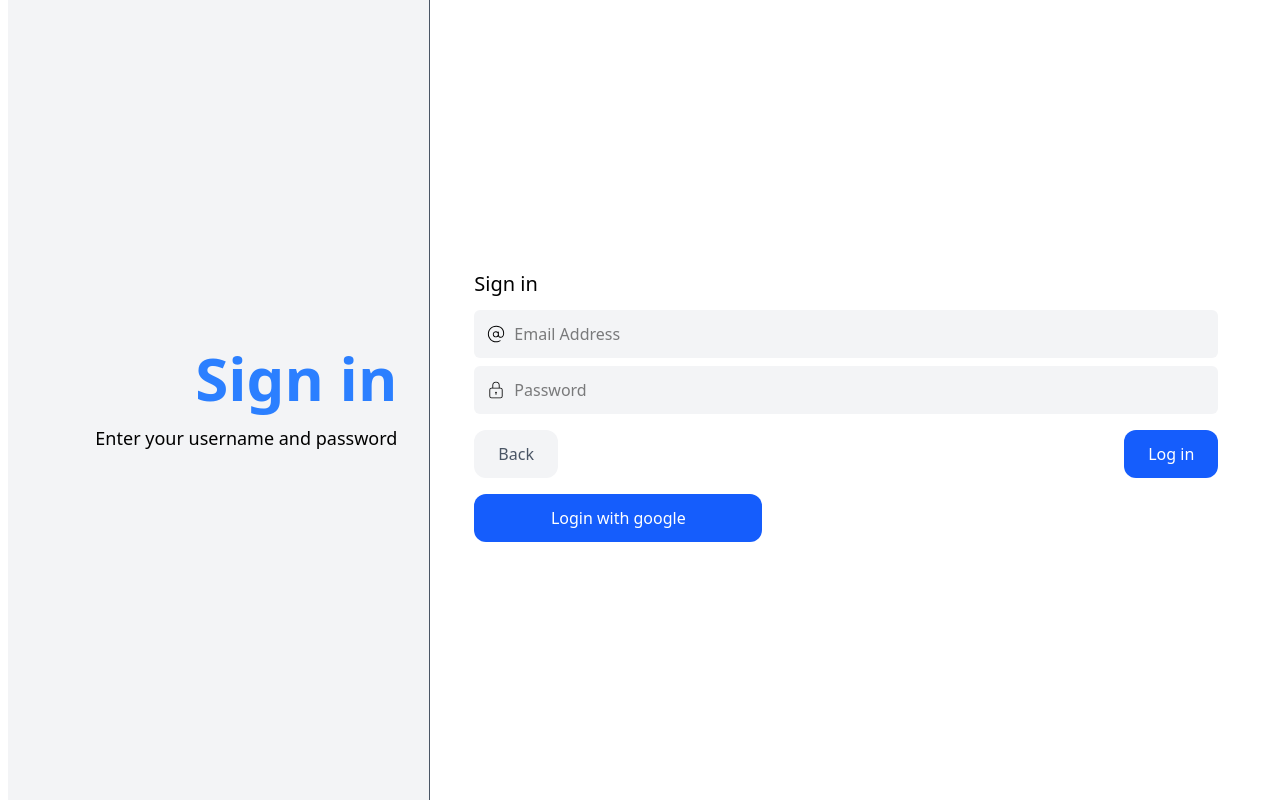
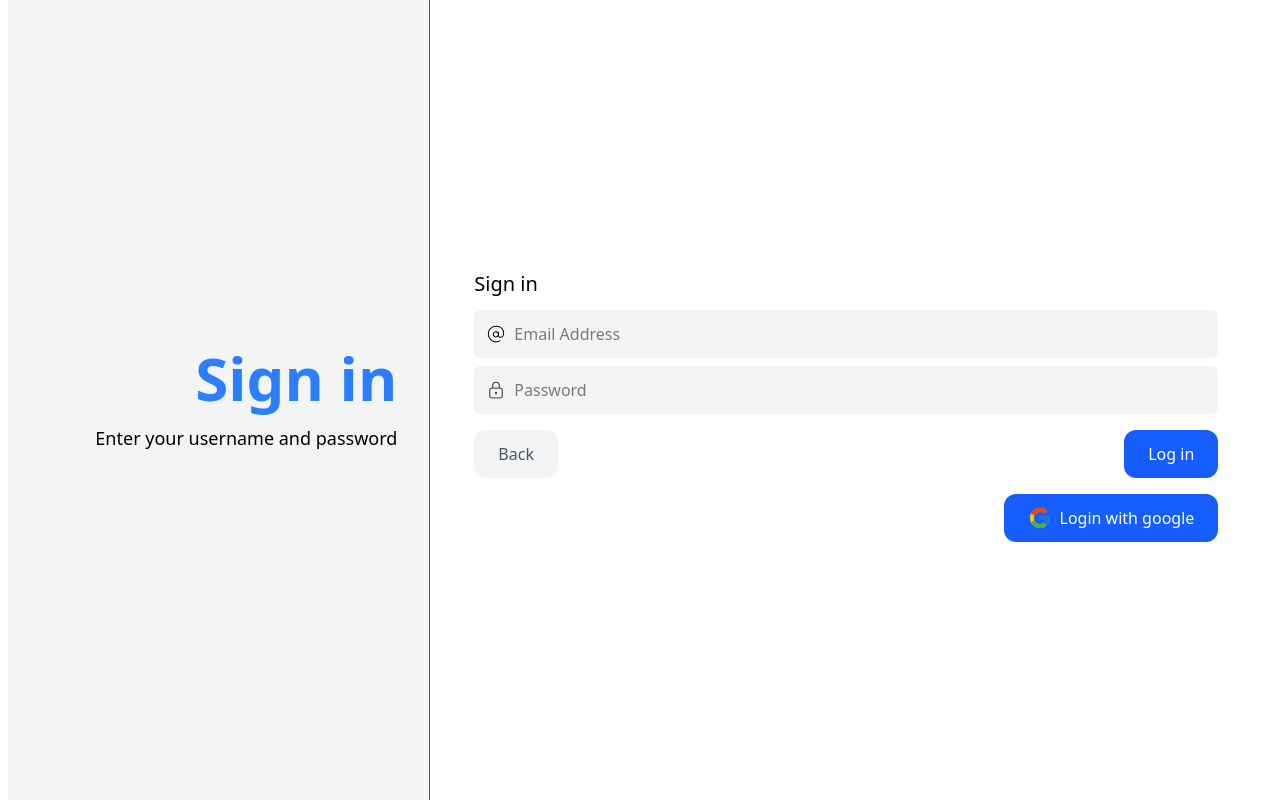
Before and after one commit to jakubkrup99/InzynierkaFront, a React (Vite) app: page /login in a window 1280 px wide. Built offline with nearby package versions, Linux system fonts and the light colour scheme.

Commit message:
google login button

```diff
--- a/src/components/Buttons/Button.tsx
+++ b/src/components/Buttons/Button.tsx
@@ -3,6 +3,7 @@ import React from "react";
 type ButtonProps = React.ButtonHTMLAttributes<HTMLButtonElement> & {
   color?: "blue" | "gray" | "darkBlue";
   width?: number;
+  customStyles?: string;
 };
 
 function Button({
@@ -10,6 +11,7 @@ function Button({
   color = "blue",
   width = 72,
   className = "",
+  customStyles,
   ...props
 }: ButtonProps) {
   const colorStyles = {
@@ -20,7 +22,7 @@ function Button({
   return (
     <button
       {...props}
-      className={`font-medium py-3 px-6 w-${width} rounded-xl transition ${colorStyles[color]}`}
+      className={`font-medium py-3 px-6 w-${width} rounded-xl transition ${colorStyles[color]} ${customStyles}`}
     >
       {children}
     </button>
--- a/src/components/CaptionGeneratorForm.tsx
+++ b/src/components/CaptionGeneratorForm.tsx
@@ -16,7 +16,11 @@ export function CaptionGeneratorForm({
 }: CaptionGeneratorFormProps) {
   return (
     <div className="flex items-center flex-col">
-      <ImageTitleInput value={title} onChange={onTitleChange} />
+      <ImageTitleInput
+        value={title}
+        onChange={onTitleChange}
+        onKeyDown={onGenerate}
+      />
       <Button width={92} onClick={onGenerate} disabled={isGenerating}>
         {isGenerating ? "Generating..." : "Generate caption"}
       </Button>
--- a/src/components/ImageTitleInput.tsx
+++ b/src/components/ImageTitleInput.tsx
@@ -2,17 +2,24 @@ interface ImageTitleInputProps {
   value: string;
   onChange: (value: string) => void;
   placeholder?: string;
+  onKeyDown: () => void;
 }
 
 export function ImageTitleInput({
   value,
   onChange,
+  onKeyDown,
   placeholder = "Title",
 }: ImageTitleInputProps) {
   return (
     <input
       value={value}
       onChange={(e) => onChange(e.target.value)}
+      onKeyDown={(e) => {
+        if (e.key === "Enter") {
+          onKeyDown();
+        }
+      }}
       type="text"
       placeholder={placeholder}
       className="w-92 text-black border-2 rounded-lg p-3 m-2 bg-gray-100 focus:ring-2 focus:ring-blue-500 border-blue-500 outline-none placeholder:text-gray-500"
--- a/src/components/Navbar.tsx
+++ b/src/components/Navbar.tsx
@@ -25,7 +25,7 @@ function Navbar() {
         {!isImagesPage ? (
           <Button
             color="darkBlue"
-            width={24}
+            width={64}
             onClick={() => navigate("/images")}
           >
             Your images
--- a/src/pages/ImagesPage.tsx
+++ b/src/pages/ImagesPage.tsx
@@ -30,7 +30,7 @@ function ImagesPage() {
     return () => clearTimeout(timeout);
   }, [searchPhrase]);
 
-  const { data, isLoading, isError, error } = useQuery({
+  const { data, isLoading, isError } = useQuery({
     queryKey: ["images", currentPage, pageSize, debouncedSearchPhrase],
     queryFn: () =>
       GetImages({
--- a/src/pages/Login.tsx
+++ b/src/pages/Login.tsx
@@ -8,6 +8,7 @@ import Input from "../components/Input";
 import { useMutation } from "@tanstack/react-query";
 import type LoginRequest from "../types/API/LoginRequest";
 import { loginUser } from "../client/authorization";
+import { FcGoogle } from "react-icons/fc";
 
 function LoginPage() {
   const [error, setError] = useState<string | null>(null);
@@ -68,7 +69,18 @@ function LoginPage() {
               </Button>
             </div>
           </form>
-          <Button onClick={handleGoogleLogin}>Login with google</Button>
+          <div className="flex justify-end">
+            <Button
+              onClick={handleGoogleLogin}
+              width={64}
+              customStyles={
+                "max-w-3xl flex items-center justify-between text-l"
+              }
+            >
+              <FcGoogle size={24} className="mr-2" />
+              Login with google
+            </Button>
+          </div>
         </div>
       </div>
     </div>
```
